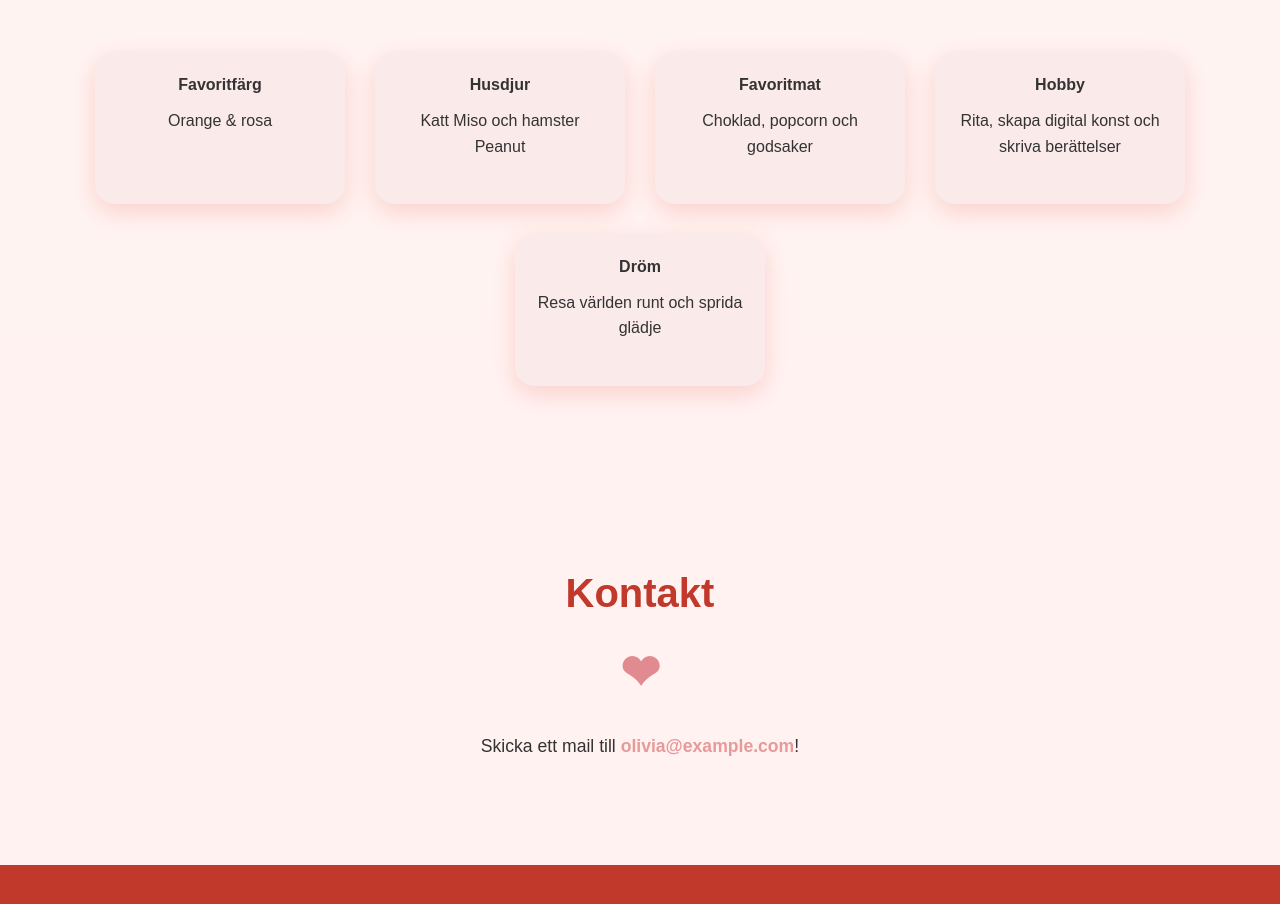
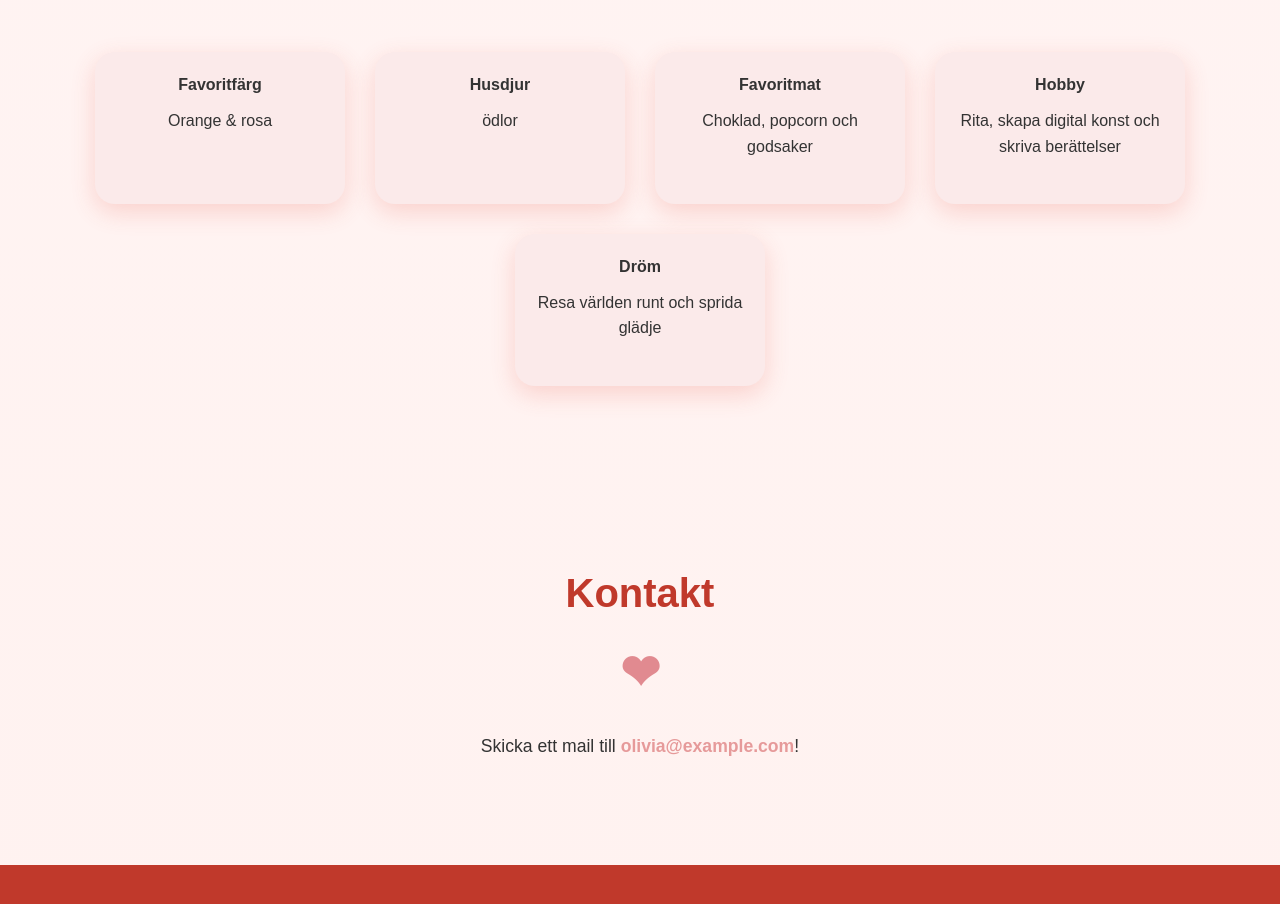
Before and after one commit to awdwad962-cell/jadu, a plain HTML site: page index.html in a window 1280 px wide. Shown: the part 3588-4492 px from the top of the page. Drawn offline with Linux system fonts and the light colour scheme.

Commit message:
Update index.html

```diff
--- a/index.html
+++ b/index.html
@@ -191,7 +191,7 @@ footer {background-color:#c0392b; color:white; text-align:center; padding:50px 2
 <h2>Roliga Fakta</h2>
 <div class="fun-facts">
 <div class="fun-fact"><h4>Favoritfärg</h4><p>Orange & rosa</p></div>
-<div class="fun-fact"><h4>Husdjur</h4><p>Katt Miso och hamster Peanut</p></div>
+<div class="fun-fact"><h4>Husdjur</h4><p>ödlor</p></div>
 <div class="fun-fact"><h4>Favoritmat</h4><p>Choklad, popcorn och godsaker</p></div>
 <div class="fun-fact"><h4>Hobby</h4><p>Rita, skapa digital konst och skriva berättelser</p></div>
 <div class="fun-fact"><h4>Dröm</h4><p>Resa världen runt och sprida glädje</p></div>
```
